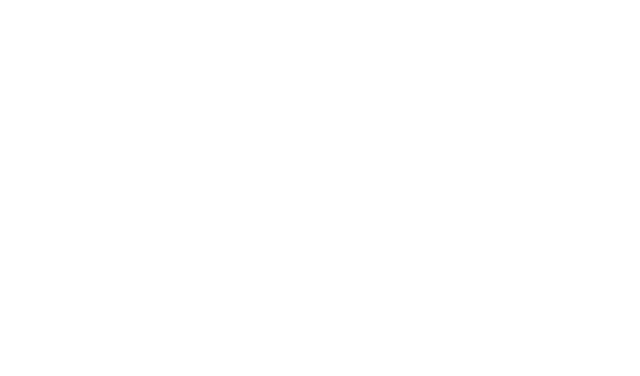
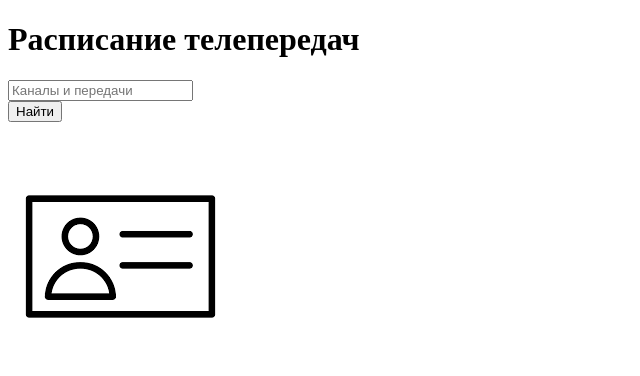
Before and after one commit to Ram1s17/TVshowSchedule, a plain HTML site: page client/index.html in a window 1280 px wide. Shown: the whole page, without its empty margins (0-640 px from the left). Drawn offline with Linux system fonts and the light colour scheme.

Commit message:
The initial version of header in index.html

```diff
--- a/client/index.html
+++ b/client/index.html
@@ -6,6 +6,27 @@
   </head>
   <body>
     <header>
+        <div class="header-logo">
+            <h1>Расписание телепередач</h1>
+        </div>
+        <div class="header-middle">
+            <div class="header-searching>">
+                <div class="input-box">
+                    <input type="text" name="text" placeholder="Каналы и передачи" autocomplete="off" value="">
+                </div>
+                <div class="input-button">
+                    <button type="submit">Найти</button>
+                </div>
+            </div>
+        </div>
+        <div class="header-nav">
+            <h5></h5>
+            <nav>
+                <a href=#>
+                    <img src="../images/lk.png">
+                </a>
+            </nav>
+        </div>
     </header>
     <main>
     </main>
```
Also changed, not shown: images/lk.png (added).
